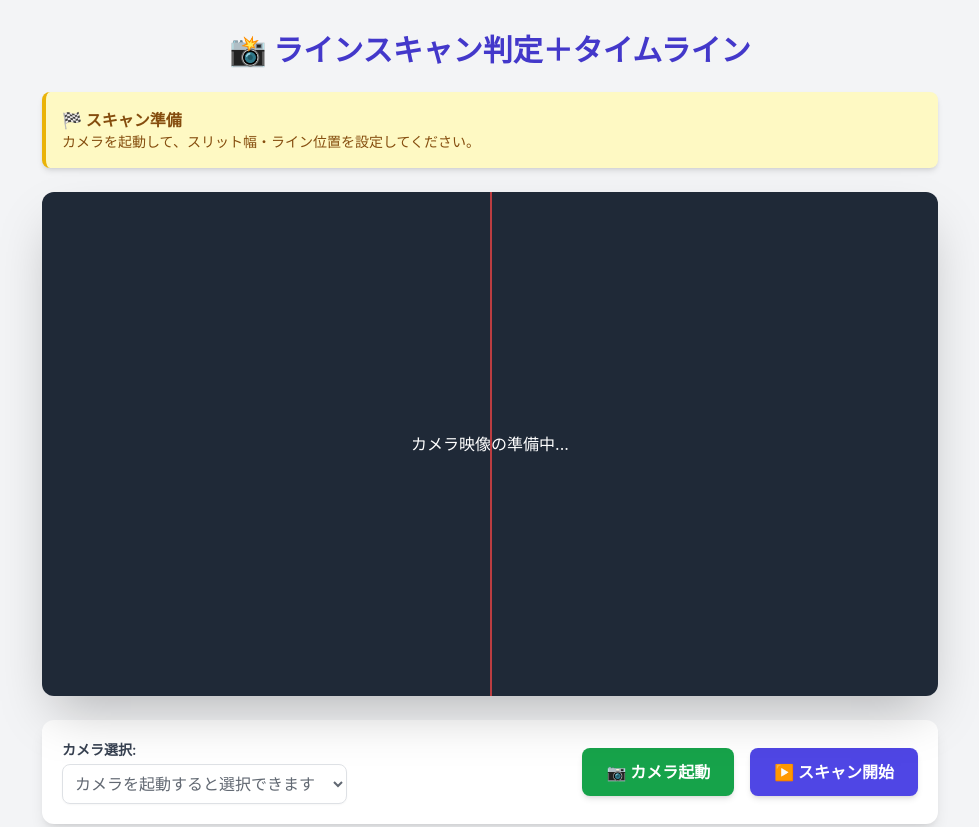
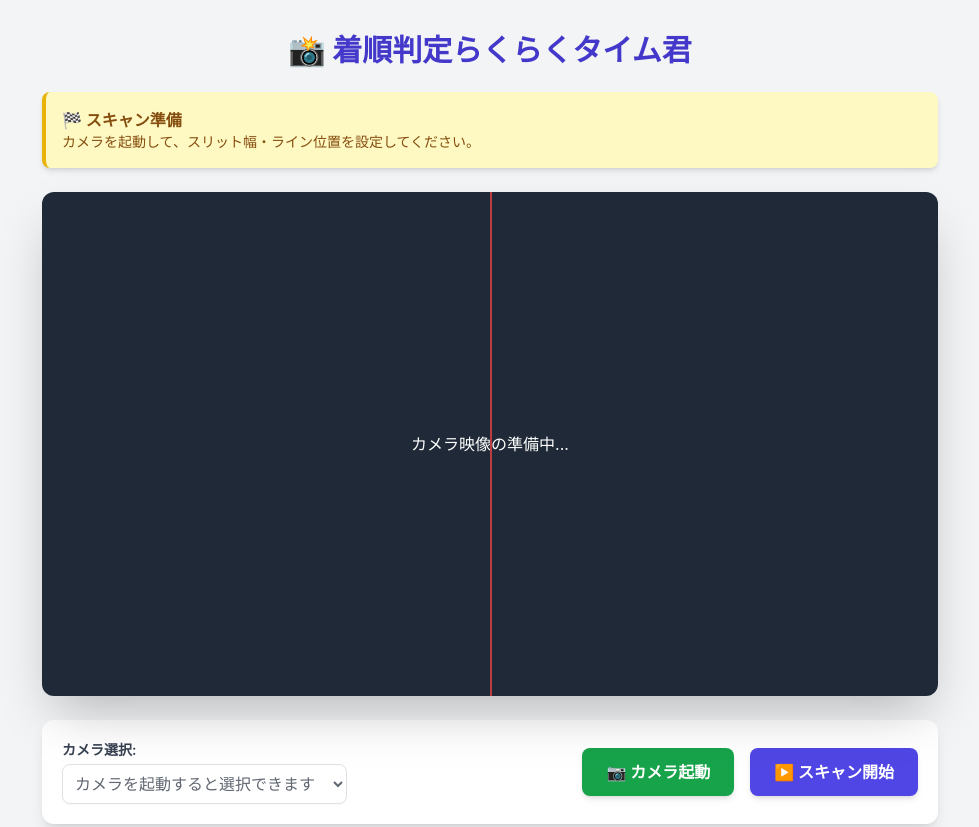
Before and after one commit to wakojohobu/tyakujyun-time, a plain HTML site: page index.html in a window 1280 px wide. Shown: the top 827 px of the page, without its empty margins (150-1129 px from the left). Drawn offline with nearby package versions, Linux system fonts and the light colour scheme.

Commit message:
Update index.html

```diff
--- a/index.html
+++ b/index.html
@@ -3,7 +3,7 @@
 <head>
 <meta charset="UTF-8">
 <meta name="viewport" content="width=device-width, initial-scale=1.0">
-<title>ラインスキャン判定＋タイムライン</title>
+<title>着順判定らくらくタイム君</title>
 <script src="https://cdn.tailwindcss.com"></script>
 <style>
   :root { font-family: 'Inter', sans-serif; }
@@ -17,7 +17,7 @@
 </head>
 <body class="bg-gray-100 min-h-screen p-4 md:p-8">
 <div class="max-w-4xl mx-auto">
-<h1 class="text-3xl font-extrabold text-indigo-700 mb-6 text-center">📸 ラインスキャン判定＋タイムライン</h1>
+<h1 class="text-3xl font-extrabold text-indigo-700 mb-6 text-center">📸 着順判定らくらくタイム君</h1>
 
 <div id="message-box" class="bg-yellow-100 border-l-4 border-yellow-500 text-yellow-800 p-4 rounded-lg mb-6 shadow-md">
 <p class="font-bold">🏁 スキャン準備</p>
```
